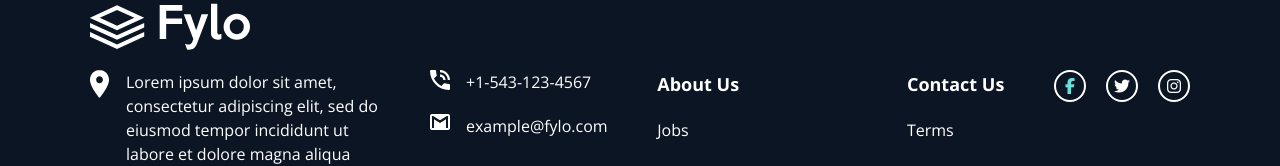
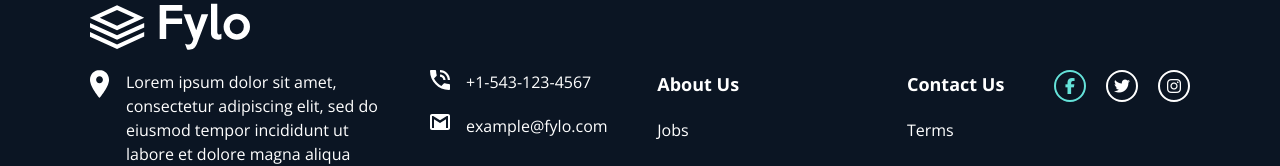
Before and after one commit to M0stafa123/fylo-dark-theme-landing-page-, a React (Create React App) app: page / in a window 1280 px wide. In both pictures the pointer is over the icon 1070 px from the left and 3426 px from the top of the page. Shown: the part 3341-3507 px from the top of the page. Built offline with nearby package versions, Linux system fonts and the light colour scheme.

Commit message:
update icon hover

```diff
--- a/src/index.css
+++ b/src/index.css
@@ -82,6 +82,6 @@ footer article section > div:last-of-type i {
   @apply w-8 h-8 rounded-full border-2 border-white flex items-center justify-center transition-all;
 }
 footer article section > div:last-of-type i:hover {
-  @apply text-Cyan;
+  @apply text-Cyan border-Cyan cursor-pointer;
 }
 /*  */
```
